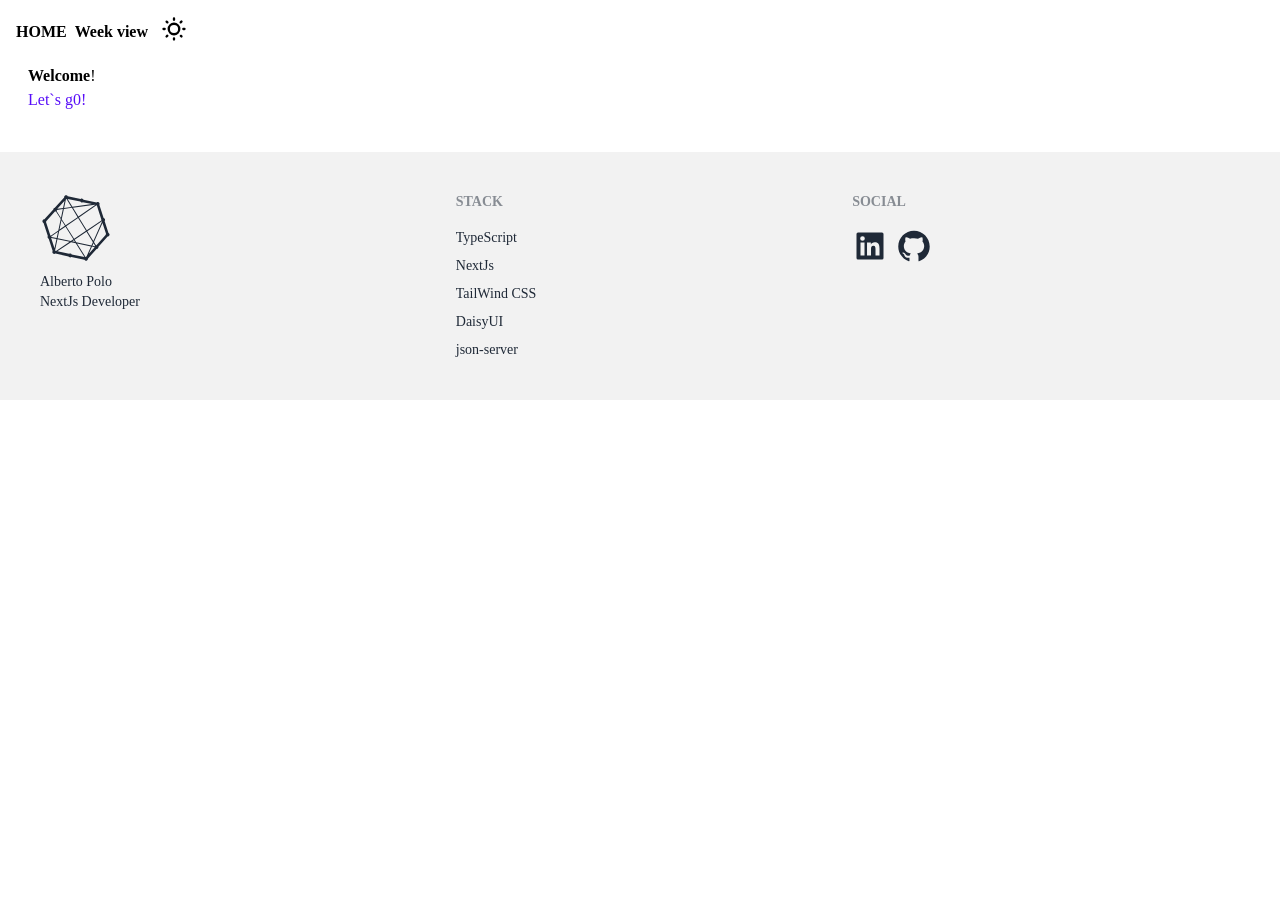
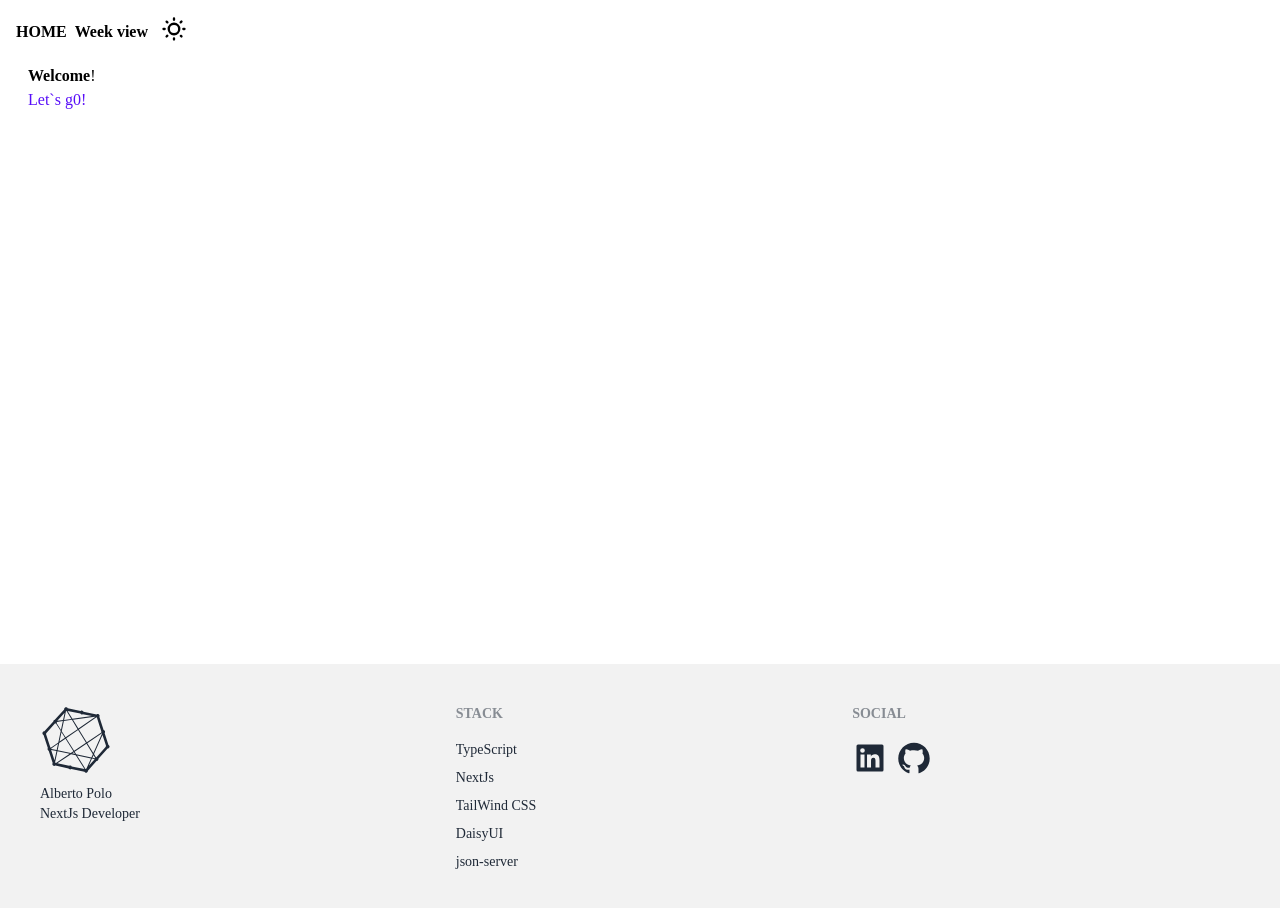
Before and after one commit to BertoPolo/week-plannerTS, a Next.js app: page / in a window 1280 px wide. Shown: the top 908 px of the page. Before the commit the page ends 800 px from the top, so only its background shows below. Built offline with nearby package versions, Linux system fonts and the light colour scheme.

Commit message:
fix footer at bottom, improvable but stay like this by now

```diff
--- a/components/Footer.tsx
+++ b/components/Footer.tsx
@@ -6,7 +6,8 @@ import { FaConnectdevelop } from "react-icons/fa"
 
 const Footer = () => {
   return (
-    <footer className="footer p-10 mt-10 bg-base-200 text-base-content">
+    <div className="relative h-screen">
+      <footer className="absolute inset-x-0 bottom-0 footer p-10 mt-10 bg-base-200 text-base-content">
         <aside>
           <span className="text-7xl rotate-12">
             <FaConnectdevelop />
@@ -50,6 +51,7 @@ const Footer = () => {
           </div>
         </nav>
       </footer>
+    </div>
   )
 }
 
```
Lines whose indentation alone changed are shown as unchanged.
